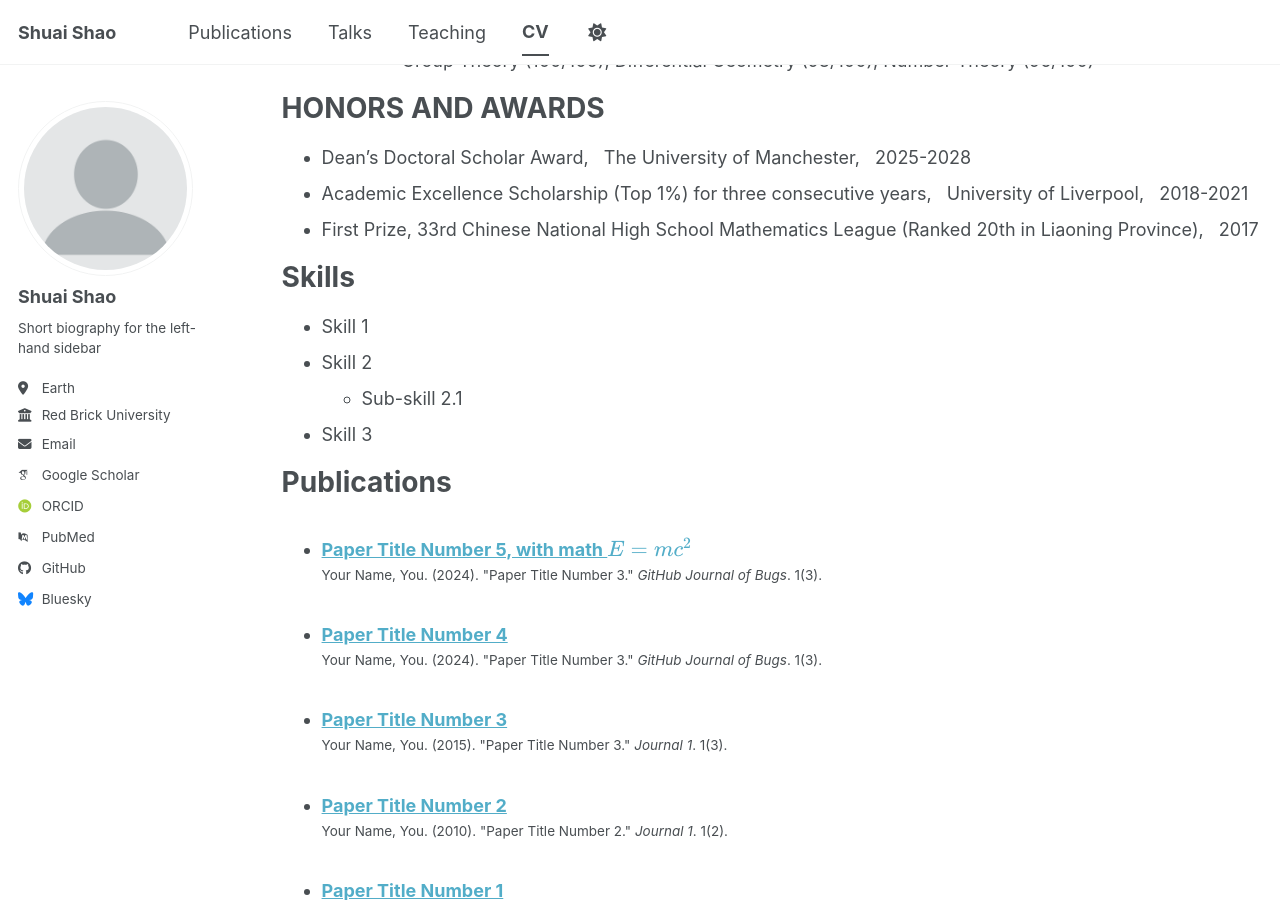
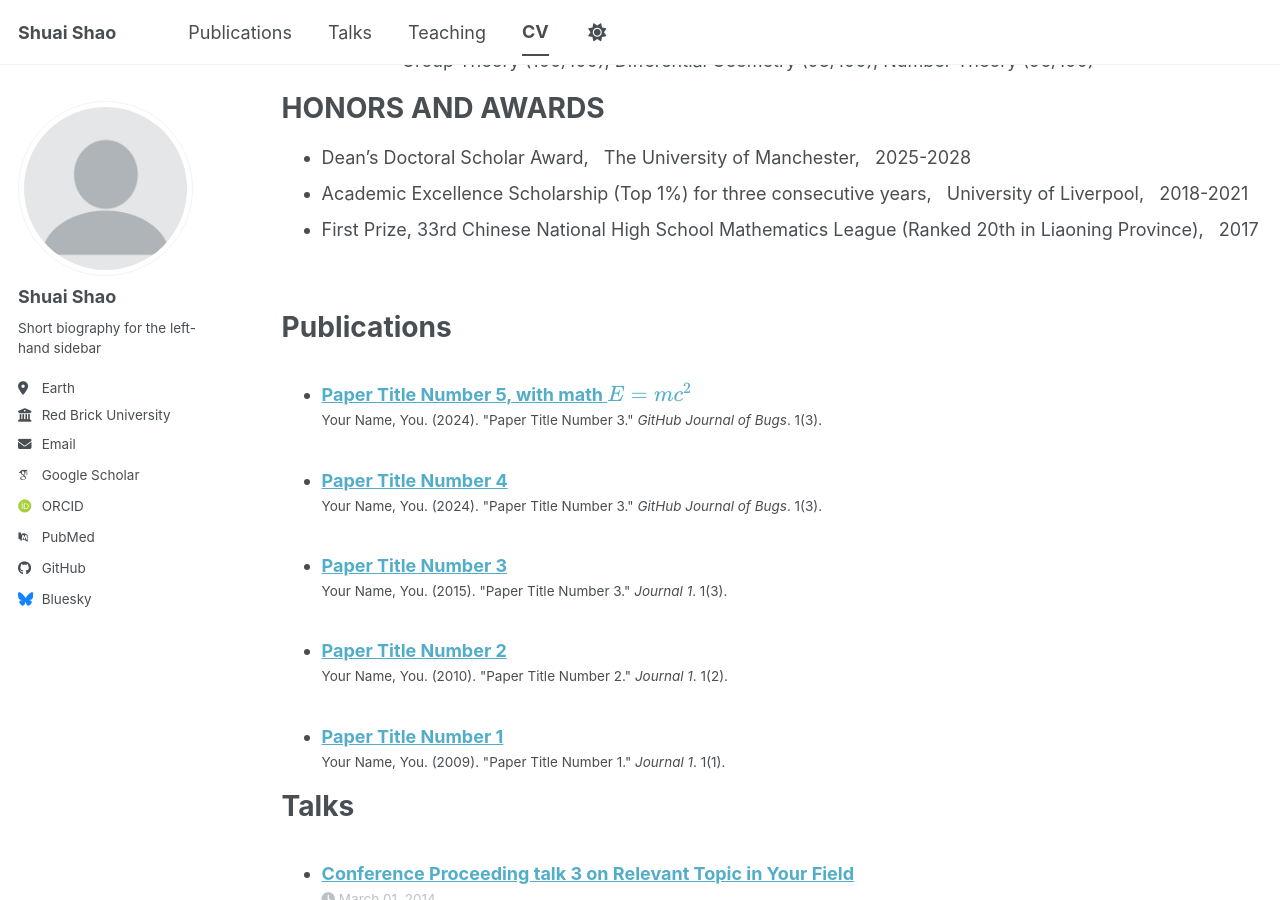
Before and after one commit to ShuaiShao-1203/ShuaiShao-1203.github.io, a Jekyll site: the page built from _pages/cv.md, in a window 1280 px wide and 900 px high, scrolled down 814 px. Built offline with Jekyll 4.4.1, drawn with Linux system fonts in a browser that asks for light colours; some web fonts are replaced; a script bundle is joined from its source files by our own code; library files that are not in the unit come from our copies.

Commit message:
Update cv.md

```diff
--- a/_pages/cv.md
+++ b/_pages/cv.md
@@ -44,13 +44,7 @@ HONORS AND AWARDS
 * Academic Excellence Scholarship (Top 1%) for three consecutive years, &nbsp; University of Liverpool, &nbsp; 2018-2021
 * First Prize, 33rd Chinese National High School Mathematics League (Ranked 20th in Liaoning Province), &nbsp; 2017
 
-
-Skills
-======
-* Skill 1
-* Skill 2
-  * Sub-skill 2.1
-* Skill 3
+&nbsp;
 
 Publications
 ======
```
